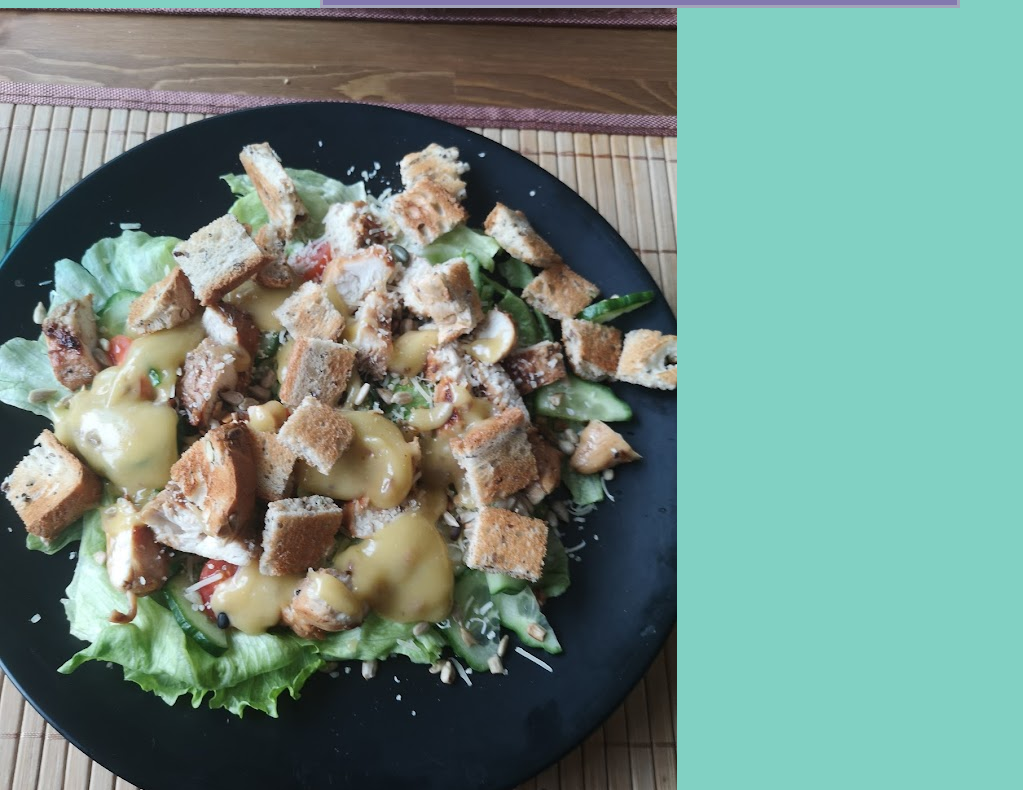
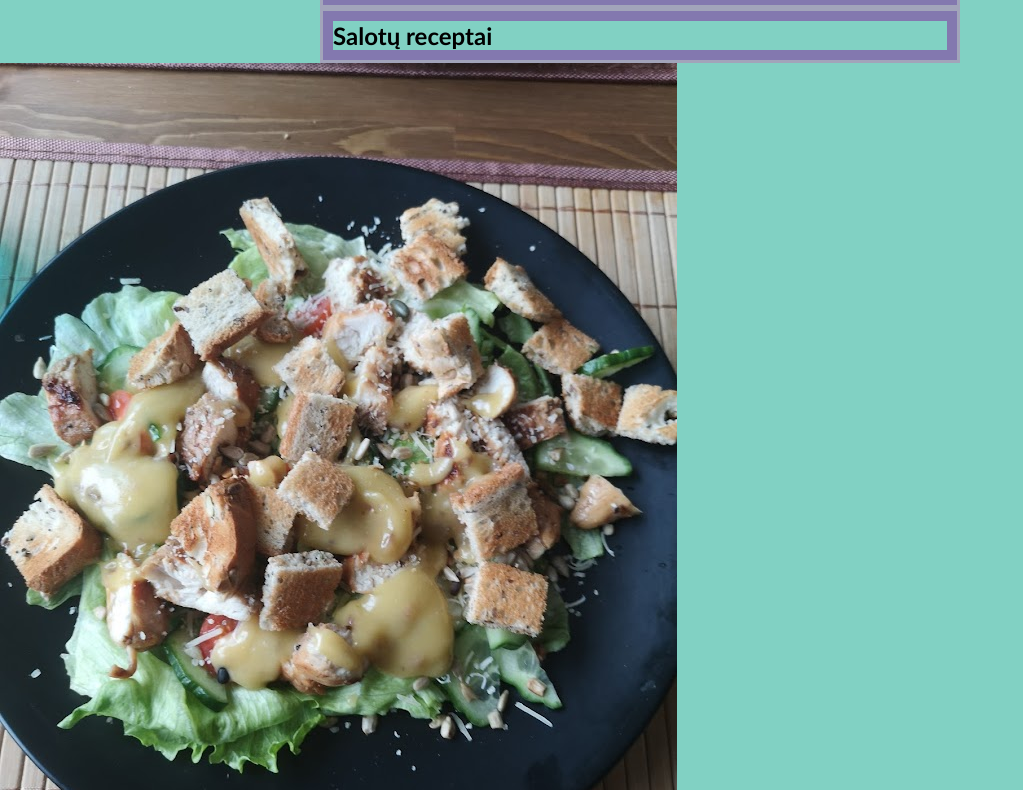
Before and after one commit to TINAZee/recipe_page, a plain HTML site: page index.html in a window 1280 px wide. Shown: the part 166-956 px from the top of the page, without its empty margins (0-1023 px from the left). Drawn offline with Linux system fonts and the light colour scheme; a web font is replaced by a local one.

Commit message:
salot tab

```diff
--- a/index.html
+++ b/index.html
@@ -20,6 +20,9 @@
     <div class="container">
         <h1 class="title">Mūsų šeimos receptai</h1>
     </div>
+    <div class="container">
+        <h2 >Salotų receptai</h2>
+    </div>
     <img class="img" src="./img/cezario_salotos.jpg" alt="img">
 
 </body>
```
